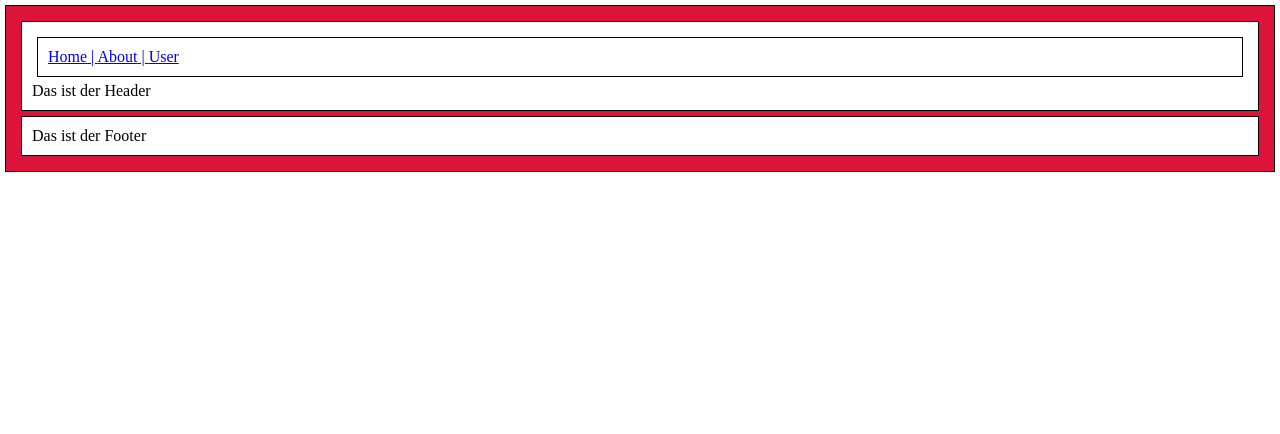
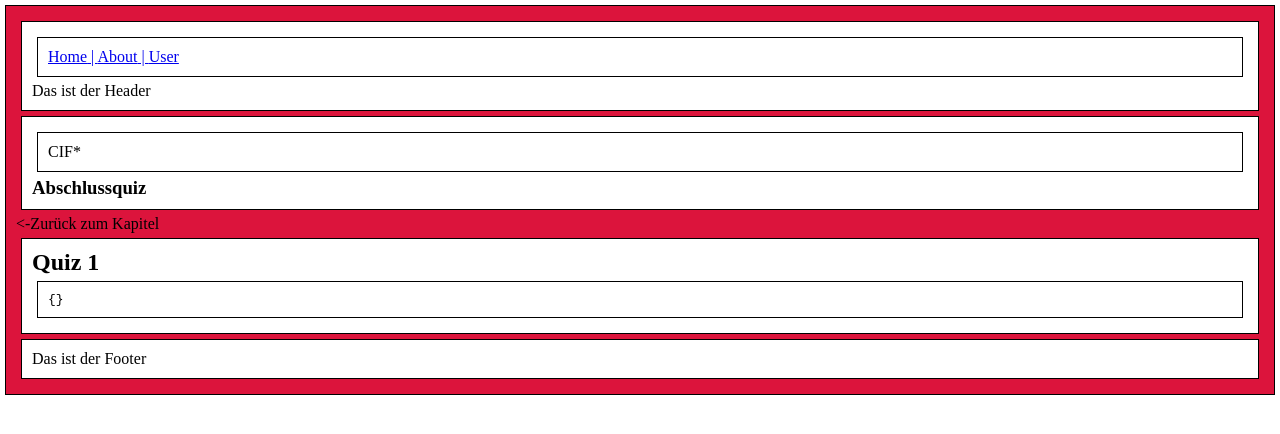
Before and after one commit to leamoser/cif, a Vue app: page /quiz/1 in a window 1280 px wide. Shown: the top 434 px of the page. Built offline with nearby package versions, Linux system fonts and the light colour scheme; no server answers.

Commit message:
added quiz-view

```diff
--- a/src/components/chapter/ChapterMaterialQuiz.vue
+++ b/src/components/chapter/ChapterMaterialQuiz.vue
@@ -1,8 +1,10 @@
 <template>
-  <div class="quiz">
-    <h3>Abschlussquiz</h3>
-    <p>Quiz ID: {{quizID}}</p>
-  </div>
+  <router-link :to="quizUrl + quizID">
+    <div class="quiz">
+      <h3>Abschlussquiz</h3>
+      <p>Quiz ID: {{quizID}}</p>
+    </div>
+  </router-link>
 </template>
 <script>
 export default{
@@ -12,6 +14,11 @@ export default{
       type: Number,
       required: true
     }
+  },
+  data(){
+    return{
+      quizUrl: '/quiz/'
+    }
   }
 }
 </script>
--- a/src/router/index.js
+++ b/src/router/index.js
@@ -5,6 +5,7 @@ import Course from "../views/Course.vue"
 import Chapter from "../views/Chapter.vue"
 import EditorExercise from "../views/EditorExercise.vue";
 import ExternalExercise from "../views/ExternalExercise.vue";
+import Quiz from "../views/Quiz.vue";
 
 const routes = [
   {
@@ -45,6 +46,11 @@ const routes = [
     name: 'ExternalExercise',
     component: ExternalExercise
   },
+  {
+    path: '/quiz/:id',
+    name: 'Quiz',
+    component: Quiz
+  },
 ]
 
 const router = createRouter({
--- /dev/null
+++ b/src/views/Quiz.vue
@@ -0,0 +1,41 @@
+<template>
+  <MainIntro title="Abschlussquiz" />
+  <Backlink linktext="Zurück zum Kapitel" />
+  <div class="unit">
+    <h2>Quiz {{quizID}}</h2>
+    <div>
+      <pre>{{quiz}}</pre>
+    </div>
+  </div>
+</template>
+
+<script>
+import Backlink from "../components/content/Backlink.vue";
+import MainIntro from "../components/content/MainIntro.vue";
+import axios from "axios";
+export default {
+  name: 'ExternalExercise',
+  components: {MainIntro, Backlink},
+  data(){
+    return{
+      quizID: this.$route.params.id,
+      quiz: {}
+    }
+  },
+  methods: {
+    getQuiz(id){
+      const headers = {
+        "Authorization": `Bearer ${this.$store.state.apiToken}`
+      };
+      const fields = '?fields=id, quiz_name,questions.quiz_question_id.question,questions.quiz_question_id.image,questions.quiz_question_id.explanation,questions.quiz_question_id.answers.quiz_question_answer_id.*'
+      axios.get(`${this.$store.state.apiBaseUrl}quiz/${id}${fields}`, {headers})
+          .then(response => {
+            this.quiz = response.data.data;
+          })
+    }
+  },
+  mounted() {
+    this.getQuiz(this.quizID)
+  }
+}
+</script>
```
